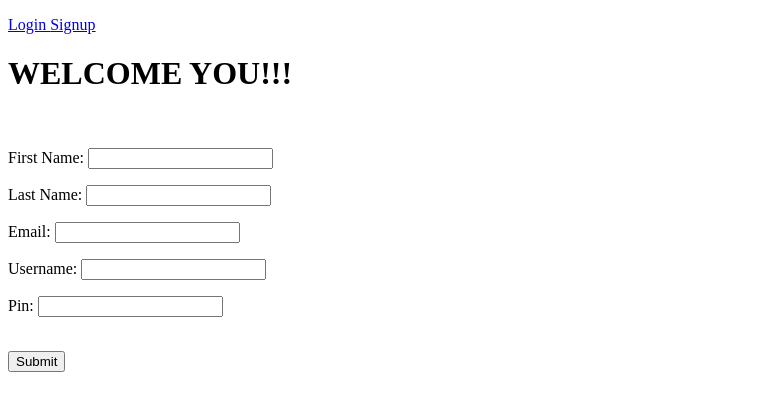
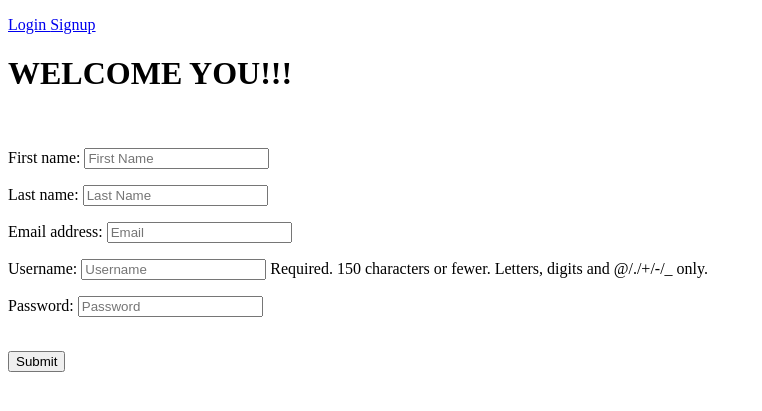
Before and after one commit to oluwabunmifife/Demo-Transfer, a Django app: page /register in a window 1280 px wide. Shown: the top 411 px of the page, without its empty margins (0-762 px from the left). Run offline with Django 4.2, Linux system fonts and the light colour scheme.

Commit message:
For some reason, the login view is not working

```diff
--- /dev/null
+++ b/Transfer/NOTE.txt
@@ -0,0 +1,5 @@
+CHECK OUT DJANGO DEFAULT USER MODEL (AbstractBaseblah)
+
+SuperUser:
+Admin
+Admin1234
--- a/Transfer/__init__.py
+++ b/Transfer/__init__.py
@@ -0,0 +1 @@
+default_app_config = 'Transfer.apps.TransferConfig'
--- a/Transfer/apps.py
+++ b/Transfer/apps.py
@@ -4,3 +4,7 @@ from django.apps import AppConfig
 class TransferConfig(AppConfig):
     default_auto_field = 'django.db.models.BigAutoField'
     name = 'Transfer'
+
+
+    def ready(self):
+        import Transfer.signals
--- a/Transfer/forms.py
+++ b/Transfer/forms.py
@@ -5,15 +5,15 @@ from .models import Client
 class ClientForm(forms.ModelForm):
     class Meta:
         model = Client
-
-        fields = [
-            "first_name", "last_name", "email", "username", "pin"
-        ]
-
-        widget = {
-            'pin': forms.PasswordInput(),
+        fields = ['first_name', 'last_name', 'email', 'username', 'password']
+        widgets = {
+            'first_name': forms.TextInput(attrs={'class': 'form-control', 'placeholder': 'First Name'}),
+            'last_name': forms.TextInput(attrs={'class': 'form-control', 'placeholder': 'Last Name'}),
+            'email': forms.EmailInput(attrs={'class': 'form-control', 'placeholder': 'Email'}),
+            'username': forms.TextInput(attrs={'class': 'form-control', 'placeholder': 'Username'}),
+            'password': forms.PasswordInput(attrs={'class': 'form-control', 'placeholder': 'Password'}),
         }
 
 class LoginForm(forms.Form):
     username = forms.CharField(max_length=20)
-    pin = forms.CharField(max_length=20, widget=forms.PasswordInput)
+    password = forms.CharField(max_length=20, widget=forms.PasswordInput)
--- a/Transfer/models.py
+++ b/Transfer/models.py
@@ -1,19 +1,28 @@
 from django.db import models
-# from django.contrib.auth.models import AbstractUser
+from django.contrib.auth.models import AbstractUser
 
 # Create your models here.
 
-class Client(models.Model):
-    # valid_user = models.ForeignKey("Client", on_delete=models.CASCADE)
-    first_name = models.CharField("First Name", max_length=35)
-    last_name = models.CharField("Last Name", max_length=35)
-    email = models.EmailField()
-    username = models.CharField("Username", max_length=35)
-    Acc_Num = models.CharField("Account Number", max_length=10)
-    pin = models.CharField(max_length=4)
+# class Client(models.Model):
+#     # valid_user = models.ForeignKey("Client", on_delete=models.CASCADE)
+#     first_name = models.CharField("First Name", max_length=35)
+#     last_name = models.CharField("Last Name", max_length=35)
+#     email = models.EmailField()
+#     username = models.CharField("Username", max_length=35)
+#     Acc_Num = models.CharField("Account Number", max_length=10)
+#     password = models.CharField(max_length=4)
+#     slug = models.SlugField(max_length=250)
 
-    def __str__(self):
-        return self.first_name
+#     def __str__(self):
+#         return self.first_name
 
 # class Account(models.Model):
 # )
+
+class Client(AbstractUser):
+    password = models.CharField(max_length=4)
+    Acc_Num = models.CharField("Account Number", max_length=10)
+    slug = models.SlugField(max_length=250)
+
+    def __str__(self):
+        return self.username
--- a/Transfer/urls.py
+++ b/Transfer/urls.py
@@ -1,12 +1,15 @@
 from django.urls import path, include
 from . import views
+from django.contrib.auth.views import LoginView
+from .views import ClientLoginView
 
 app_name = "Transfer"
 
 urlpatterns = [
     path('', views.homeview, name="Home"),
     path('logout', views.logout_view, name="Logout"),
-    path('login', views.login_view, name="Login"),
+    path('login', ClientLoginView.as_view(), name="Login"),
     path('register', views.registerview, name="Register"),
     path('dashboard', views.dashboard, name="Dashboard"),
+    path('profile/<slug:slug>/', views.profile, name="Profile")
 ]
--- a/Transfer/views.py
+++ b/Transfer/views.py
@@ -3,18 +3,20 @@ from django.shortcuts import redirect, render
 from .models import Client
 from django.contrib.auth import get_user_model
 from django.contrib.auth import login, logout, authenticate
+from django.contrib.auth.models import User, auth
 from .forms import ClientForm, LoginForm
 from django.contrib import messages
 import random #Courtesy Jmoraks
 import string #Courtesy Jmoraks
 from django.conf import settings
 from django.core.mail import send_mail
+from django.contrib.auth.views import LoginView
 
 
 
 # Create your views here.
 
-# User = get_user_model()
+User = get_user_model()
 
 def homeview(request):
     return render(request, "landing_page.html", {})
@@ -29,7 +31,7 @@ def registerview(request):
         last_name = request.POST['last_name']
         email = request.POST['email']
         username = request.POST['username']
-        pin = request.POST['pin']
+        password = request.POST['password']
         Acc_Num = random.randint(100000000, 9999999999)
 
         if Client.objects.filter(username=username).exists():
@@ -40,32 +42,60 @@ def registerview(request):
             messages.info(request, "Email already exists")
             return redirect("transfer:Register")
 
+        elif Client.objects.filter(Acc_Num=Acc_Num).exists():
+            messages.info(request, "Account number already exists")
+            return redirect("transfer:Register")
+
         else:
-            form = Client.objects.create(first_name=first_name, last_name=last_name, email=email, username=username, pin=pin, Acc_Num=Acc_Num)
-            form.save()
+            user = Client.objects.create(first_name=first_name, last_name=last_name, email=email, username=username, password=password, Acc_Num=Acc_Num)
+            user.save()
         return redirect("transfer:Login")
     else:
+        form = ClientForm
         return render(request, "Transfer/register.html", {"form": form})
 
+class ClientLoginView(LoginView):
+    template_name = "Transfer/login.html"
 
-def login_view(request):
-    form = LoginForm
-    if request.method == "POST":
-        username = request.POST['username']
-        pin = request.POST['pin']
+    def get_success_url(self):
+        return "/dashboard"
 
-        user = authenticate(username=username, pin=pin)
+    def form_valid(self, form):
+        username = form.cleaned_data['username']
+        password = form.cleaned_data['password']
+        user = authenticate(username=username, password=password)
+        if user is not None:
+            login(self.request, user)
+            return redirect("/dashboard")
+        else:
+            return redirect("/login")
 
-        if user is not None:
 
-            login(request, user)
-            return redirect("transfer:Dashboard")
-        else:
-            messages.info(request, 'Invalid username/pin')
-            return redirect('transfer:Login')
-    else:
-        return render(request, "Transfer/login.html", {"form": form})
+# def login_view(request):
+#     form = LoginForm
+#     if request.method == "POST":
+#         form = LoginForm(request.POST)
+#         username = request.POST['username']
+#         password = request.POST['password']
+
+#         user = auth.authenticate(username=username, password=password)
+
+#         if user is not None:
+
+#             login(request, user)
+#             return redirect("transfer:Dashboard")
+#         else:
+#             messages.info(request, 'Invalid username/pin')
+#             return redirect('transfer:Login')
+#     else:
+#         return render(request, "Transfer/login.html", {"form": form})
+
+
+
+def profile(request, slug):
+    user = Client.objects.get(slug=slug)
+    return render(request, "profile.html", {"user": user})
 
 def logout_view(request):
-    logout(request)
+    auth.logout(request)
     return redirect("/")
--- a/TransferApp/settings.py
+++ b/TransferApp/settings.py
@@ -82,6 +82,7 @@ DATABASES = {
     }
 }
 
+AUTH_USER_MODEL = 'Transfer.Client'
 
 # Password validation
 # https://docs.djangoproject.com/en/4.0/ref/settings/#auth-password-validators
@@ -102,9 +103,9 @@ AUTH_PASSWORD_VALIDATORS = [
 ]
 
 PASSWORD_HASHERS = [
+    'django.contrib.auth.hashers.Argon2PasswordHasher',
     'django.contrib.auth.hashers.PBKDF2PasswordHasher',
     'django.contrib.auth.hashers.PBKDF2SHA1PasswordHasher',
-    'django.contrib.auth.hashers.Argon2PasswordHasher',
     'django.contrib.auth.hashers.BCryptSHA256PasswordHasher',
     'django.contrib.auth.hashers.ScryptPasswordHasher',
 ]
--- a/requirements.txt
+++ b/requirements.txt
@@ -1,4 +1,8 @@
+argon2-cffi==21.3.0
+argon2-cffi-bindings==21.2.0
 asgiref==3.5.2
+cffi==1.15.1
 Django==4.0.6
+pycparser==2.21
 sqlparse==0.4.2
 tzdata==2022.1
--- a/templates/navbar.html
+++ b/templates/navbar.html
@@ -5,6 +5,7 @@
     <a href="#">Settings</a>
     <a href="#">Transfer</a>
     <a href="#">Notification</a>
+    {% comment %} <a href="{% url 'transfer:Profile' slug='slug'%}">Profile</a> {% endcomment %}
     <a href="{% url 'transfer:Logout' %}">Logout</a>
 
 </p>
```
Also changed, not shown: Transfer/signals.py (added, +11 -0 lines), templates/profile.html (added, +7 -0 lines), Transfer/migrations/0001_initial.py, Transfer/migrations/0002_client_email_client_first_name_client_last_name_and_more.py (added), Transfer/migrations/0003_rename_pin_client_password.py (added), Transfer/migrations/0004_client_slug.py (added), Transfer/migrations/0005_alter_client_options_alter_client_managers_and_more.py (added), Transfer/migrations/0006_alter_client_password.py (added), db.sqlite3, 1 other file.
